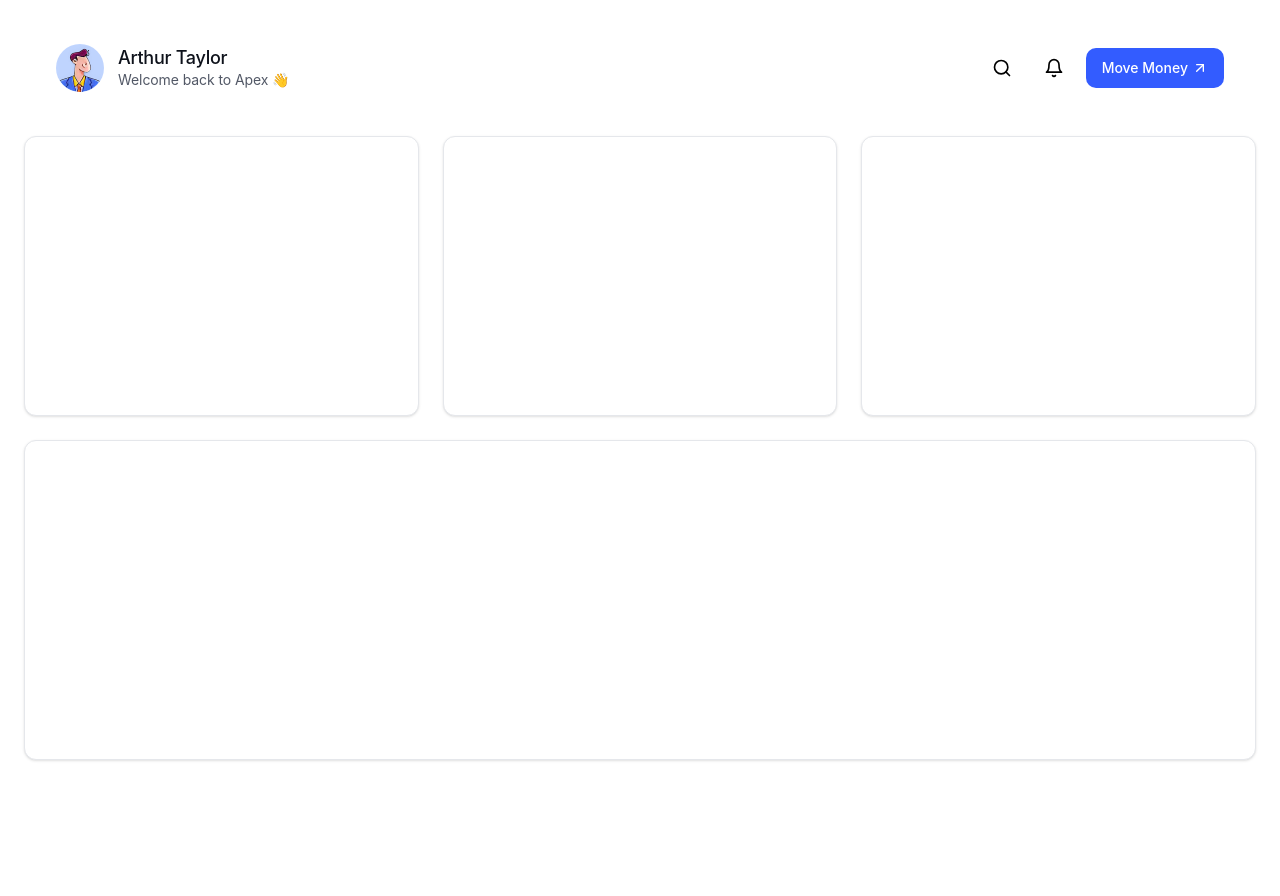
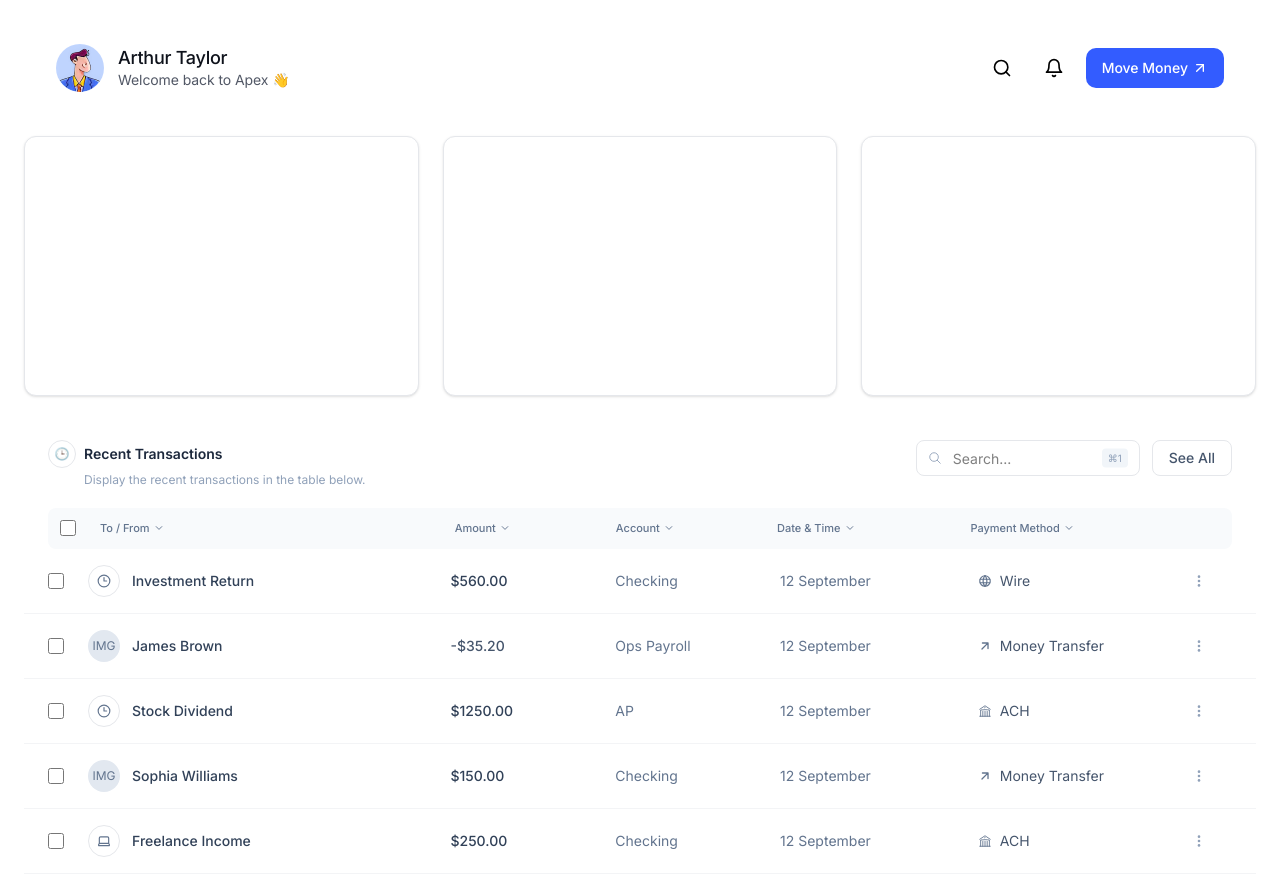
Before and after one commit to dieus-code/apex, a React (Vite) app: page /dashboard in a window 1280 px wide. Before the commit the page ends 800 px from the top, so only its background shows below. Built offline with nearby package versions, Linux system fonts and the light colour scheme.

Commit message:
font add

```diff
--- a/index.html
+++ b/index.html
@@ -5,6 +5,7 @@
     <link rel="icon" type="image/svg+xml" href="/favicon.svg" />
     <meta name="viewport" content="width=device-width, initial-scale=1.0" />
     <title>apex</title>
+
   </head>
   <body>
     <div id="root"></div>
--- a/src/components/auth-components/AuthCard.tsx
+++ b/src/components/auth-components/AuthCard.tsx
@@ -8,7 +8,8 @@ type AuthCardProps = {
 const AuthCard = ({ icon, children }: AuthCardProps) => {
   return (
 
-    <div className="w-full max-w-[440px] rounded-xl border border-gray-200 bg-white p-6 shadow-sm">
+    <div className="w-full max-w-110 rounded-xl border border-gray-200 bg-white p-6 sh.adow-sm shadow-[0px_1px_2px_0px_#0A0D1408]
+">
      <div className=" flex w-24 h-24 mb-5 mx-auto items-center justify-center rounded-full bg-gradient-to-b from-[#717784]/10 to-[#717784]/0 p-4">
       <div className="p-4 mx-auto  flex h-16 w-16 items-center justify-center rounded-full bg-[#FFFFFF] shadow-sm border border-[#E1E4EA]">
         {icon}
--- a/src/components/dashboard-components/DashboardGrid.tsx
+++ b/src/components/dashboard-components/DashboardGrid.tsx
@@ -3,24 +3,16 @@ import DashboardCard from "./DashboardCard";
 function DashboardGrid() {
   return (
     <div className="grid grid-cols-3 gap-6">
-      {/* My Cards */}
-      <DashboardCard className="min-h-[280px]">
-        {/* My Cards Content */}
+      <DashboardCard className="min-h-[260px]">
+        {/* My Card */}
       </DashboardCard>
 
-      {/* Saved Actions */}
-      <DashboardCard className="min-h-[280px]">
-        {/* Saved Actions Content */}
+      <DashboardCard className="min-h-[260px]">
+        {/* Saved Actions */}
       </DashboardCard>
 
-      {/* Spending Summary */}
-      <DashboardCard className="min-h-[280px]">
-        {/* Spending Summary Content */}
-      </DashboardCard>
-
-      {/* Recent Transactions */}
-      <DashboardCard className="col-span-3 min-h-[320px]">
-        {/* Recent Transactions Content */}
+      <DashboardCard className="min-h-[260px]">
+        {/* Spending Summary */}
       </DashboardCard>
     </div>
   );
--- /dev/null
+++ b/src/components/dashboard-components/SearchInput.tsx
@@ -0,0 +1,11 @@
+function SearchBar() {
+  return (
+    <input
+      type="text"
+      placeholder="Search..."
+      className="w-64 rounded-md border border-gray-200 px-3 py-2 text-sm outline-none"
+    />
+  );
+}
+
+export default SearchBar;
--- /dev/null
+++ b/src/components/dashboard-components/TransactionHeader.tsx
@@ -0,0 +1,50 @@
+import { IoSearchOutline } from "react-icons/io5";
+
+function TransactionHeader() {
+  return (
+    <div className="flex items-start justify-between px-6 py-5">
+      {/* Left Side */}
+      <div>
+        <div className="flex items-center gap-2">
+          <div className="flex h-7 w-7 items-center justify-center rounded-full border border-gray-200">
+            <span className="text-xs">🕒</span>
+          </div>
+
+          <h2 className="text-sm font-semibold text-slate-800">
+            Recent Transactions
+          </h2>
+        </div>
+
+        <p className="mt-1 ml-9 text-xs text-slate-400">
+          Display the recent transactions in the table below.
+        </p>
+      </div>
+
+      {/* Right Side */}
+      <div className="flex items-center gap-3">
+        {/* Search Box */}
+        <div className="relative">
+          <IoSearchOutline className="absolute left-3 top-1/2 -translate-y-1/2 text-slate-400 text-sm" />
+
+          <input
+            type="text"
+            placeholder="Search..."
+            className="h-9 w-56 rounded-lg border border-gray-200 bg-white pl-9 pr-10 text-sm outline-none focus:border-indigo-500"
+          />
+
+          {/* Keyboard Shortcut */}
+          <span className="absolute right-3 top-1/2 -translate-y-1/2 rounded bg-slate-100 px-1.5 py-0.5 text-[10px] text-slate-400">
+            ⌘1
+          </span>
+        </div>
+
+        {/* Button */}
+        <button className="h-9 rounded-lg border border-gray-200 px-4 text-sm font-medium text-slate-600 hover:bg-gray-50">
+          See All
+        </button>
+      </div>
+    </div>
+  );
+}
+
+export default TransactionHeader;
--- /dev/null
+++ b/src/components/dashboard-components/TransactionLabels.tsx
@@ -0,0 +1,49 @@
+import { IoChevronDown } from "react-icons/io5";
+
+function TransactionLabels() {
+  return (
+    <div className="grid grid-cols-[40px_2.2fr_1fr_1fr_1.2fr_1.3fr_40px] items-center rounded-lg bg-slate-50 mx-6 px-3 py-3 text-[11px] font-medium text-slate-500">
+
+      {/* Checkbox */}
+      <input
+        type="checkbox"
+        className="h-4 w-4 rounded border-gray-300 accent-indigo-600"
+      />
+
+      {/* To / From */}
+      <div className="flex items-center gap-1">
+        <span>To / From</span>
+        <IoChevronDown className="text-[10px]" />
+      </div>
+
+      {/* Amount */}
+      <div className="flex items-center gap-1">
+        <span>Amount</span>
+        <IoChevronDown className="text-[10px]" />
+      </div>
+
+      {/* Account */}
+      <div className="flex items-center gap-1">
+        <span>Account</span>
+        <IoChevronDown className="text-[10px]" />
+      </div>
+
+      {/* Date */}
+      <div className="flex items-center gap-1">
+        <span>Date & Time</span>
+        <IoChevronDown className="text-[10px]" />
+      </div>
+
+      {/* Payment */}
+      <div className="flex items-center gap-1">
+        <span>Payment Method</span>
+        <IoChevronDown className="text-[10px]" />
+      </div>
+
+      {/* Empty column for menu */}
+      <div />
+    </div>
+  );
+}
+
+export default TransactionLabels;
--- /dev/null
+++ b/src/components/dashboard-components/TransactionRow.tsx
@@ -0,0 +1,132 @@
+import {
+  IoEllipsisVertical,
+  IoArrowUp,
+  IoArrowBack,
+} from "react-icons/io5";
+
+import {
+  HiOutlineBuildingLibrary,
+} from "react-icons/hi2";
+
+import {
+  LuClock3,
+  LuLaptop,
+} from "react-icons/lu";
+
+import { TbWorld } from "react-icons/tb";
+
+interface TransactionRowProps {
+  type: "investment" | "avatar" | "stock" | "freelance";
+  name: string;
+  amount: string;
+  account: string;
+  date: string;
+  method: "Wire" | "Money Transfer" | "ACH";
+}
+
+function TransactionRow({
+  type,
+  name,
+  amount,
+  account,
+  date,
+  method,
+}: TransactionRowProps) {
+  return (
+    <div className="grid grid-cols-[40px_2.2fr_1fr_1fr_1.2fr_1.3fr_40px] items-center border-b border-gray-100 px-6 py-4 text-sm">
+
+      {/* Checkbox */}
+      <input
+        type="checkbox"
+        className="h-4 w-4 rounded border-gray-300 accent-indigo-600"
+      />
+
+      {/* Name + Icon */}
+      <div className="flex items-center gap-3">
+
+        {/* Avatar Placeholder */}
+        {type === "avatar" && (
+          <div className="h-8 w-8 rounded-full bg-slate-200 overflow-hidden flex items-center justify-center text-xs text-slate-500">
+            IMG
+          </div>
+        )}
+
+        {/* Investment */}
+        {type === "investment" && (
+          <div className="flex h-8 w-8 items-center justify-center rounded-full border border-gray-200">
+            <LuClock3 className="text-slate-500 text-sm" />
+          </div>
+        )}
+
+        {/* Stock */}
+        {type === "stock" && (
+          <div className="flex h-8 w-8 items-center justify-center rounded-full border border-gray-200">
+            <LuClock3 className="text-slate-500 text-sm" />
+          </div>
+        )}
+
+        {/* Freelance */}
+        {type === "freelance" && (
+          <div className="flex h-8 w-8 items-center justify-center rounded-full border border-gray-200">
+            <LuLaptop className="text-slate-500 text-sm" />
+          </div>
+        )}
+
+        <span className="font-medium text-slate-700">
+          {name}
+        </span>
+
+      </div>
+
+      {/* Amount */}
+      <span
+        className={`font-medium ${
+          amount.startsWith("-")
+            ? "text-slate-600"
+            : "text-slate-700"
+        }`}
+      >
+        {amount}
+      </span>
+
+      {/* Account */}
+      <span className="text-slate-500">
+        {account}
+      </span>
+
+      {/* Date */}
+      <span className="text-slate-500">
+        {date}
+      </span>
+
+      {/* Payment Method */}
+      <div className="flex items-center gap-2">
+
+        {method === "Wire" && (
+          <TbWorld className="text-slate-500" />
+        )}
+
+        {method === "Money Transfer" && (
+          <IoArrowUp className="text-slate-500 rotate-45" />
+        )}
+
+        {method === "ACH" && (
+          <HiOutlineBuildingLibrary className="text-slate-500" />
+        )}
+
+        <span className="text-slate-600">
+          {method}
+        </span>
+
+      </div>
+
+      {/* Menu */}
+      <button>
+        <IoEllipsisVertical className="text-slate-400 hover:text-slate-600" />
+      </button>
+
+    </div>
+  );
+}
+
+export default TransactionRow;
--- /dev/null
+++ b/src/components/dashboard-components/TransactionTable.tsx
@@ -0,0 +1,64 @@
+import TransactionHeader from "./TransactionHeader";
+import TransactionLabels from "./TransactionLabels";
+import TransactionRow from "./TransactionRow";
+
+function TransactionTable() {
+  return (
+    <div className="mt-6">
+
+      <TransactionHeader />
+
+      <TransactionLabels />
+
+      <div>
+        <TransactionRow
+          type="investment"
+          name="Investment Return"
+          amount="$560.00"
+          account="Checking"
+          date="12 September"
+          method="Wire"
+        />
+
+        <TransactionRow
+          type="avatar"
+          name="James Brown"
+          amount="-$35.20"
+          account="Ops Payroll"
+          date="12 September"
+          method="Money Transfer"
+        />
+
+        <TransactionRow
+          type="stock"
+          name="Stock Dividend"
+          amount="$1250.00"
+          account="AP"
+          date="12 September"
+          method="ACH"
+        />
+
+        <TransactionRow
+          type="avatar"
+          name="Sophia Williams"
+          amount="$150.00"
+          account="Checking"
+          date="12 September"
+          method="Money Transfer"
+        />
+
+        <TransactionRow
+          type="freelance"
+          name="Freelance Income"
+          amount="$250.00"
+          account="Checking"
+          date="12 September"
+          method="ACH"
+        />
+      </div>
+
+    </div>
+  );
+}
+
+export default TransactionTable;
--- a/src/index.css
+++ b/src/index.css
@@ -1 +1,10 @@
+@import url('https://fonts.googleapis.com/css2?family=Inter:ital,opsz,wght@0,14..32,100..900;1,14..32,100..900&family=Roboto:ital,wght@0,100..900;1,100..900&display=swap');
+
+
 @import "tailwindcss";
+
+
+body {
+  font-family: "Inter", sans-serif;
+  font-optical-sizing: auto;
+}
--- a/src/pages/dash-pages/Dashboard.tsx
+++ b/src/pages/dash-pages/Dashboard.tsx
@@ -1,6 +1,7 @@
 import DashHeader from "../../components/dashboard-components/DashHeader";
 import DashboardGrid from "../../components/dashboard-components/DashboardGrid";
 import avatar from "../../assets/avatar.png";
+import TransactionTable from "../../components/dashboard-components/TransactionTable";
 
 const Dashboard = () => {
   return (
@@ -18,6 +19,8 @@ const Dashboard = () => {
   />
 
   <DashboardGrid />
+
+  <TransactionTable />
 </div>
   );
 };
```
Lines whose indentation alone changed are shown as unchanged.
